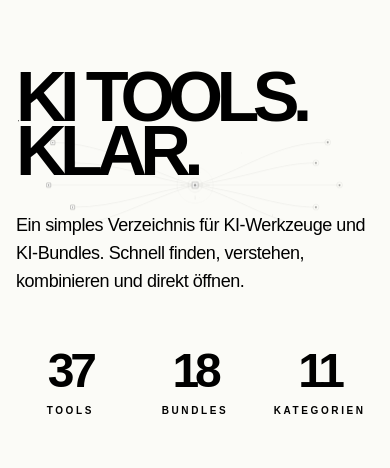
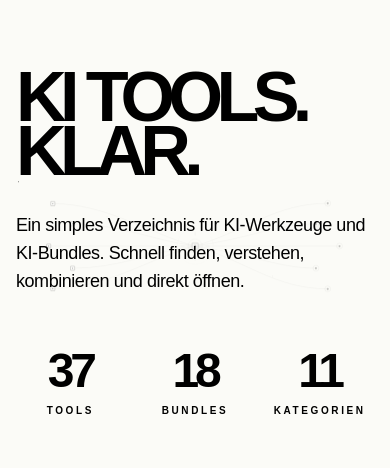
Before and after one commit to Epsilon148/aipages, a Next.js app: page / in a window 390 px wide. Shown: the part 140-608 px from the top of the page. Built offline with nearby package versions, Linux system fonts and the light colour scheme.

Commit message:
Lower hero animation behind content

```diff
--- a/app/hero-animation.css
+++ b/app/hero-animation.css
@@ -1,10 +1,12 @@
 main > section:first-of-type > div:has(.aip-network) {
   left: clamp(28px, 4vw, 72px) !important;
   right: clamp(28px, 4vw, 72px) !important;
-  top: 54% !important;
+  top: 66% !important;
   width: auto !important;
   max-width: none !important;
   transform: translateY(-50%) !important;
+  opacity: 0.52 !important;
+  z-index: 0 !important;
 }
 
 main > section:first-of-type .aip-network {
@@ -12,12 +14,18 @@ main > section:first-of-type .aip-network {
   max-width: none !important;
 }
 
+main > section:first-of-type > div:not(:has(.aip-network)) {
+  position: relative !important;
+  z-index: 2 !important;
+}
+
 @media (max-width: 767px) {
   main > section:first-of-type > div:has(.aip-network) {
     left: 18px !important;
     right: 18px !important;
-    top: 51% !important;
+    top: 61% !important;
     width: auto !important;
     transform: translateY(-50%) !important;
+    opacity: 0.45 !important;
   }
 }
```
